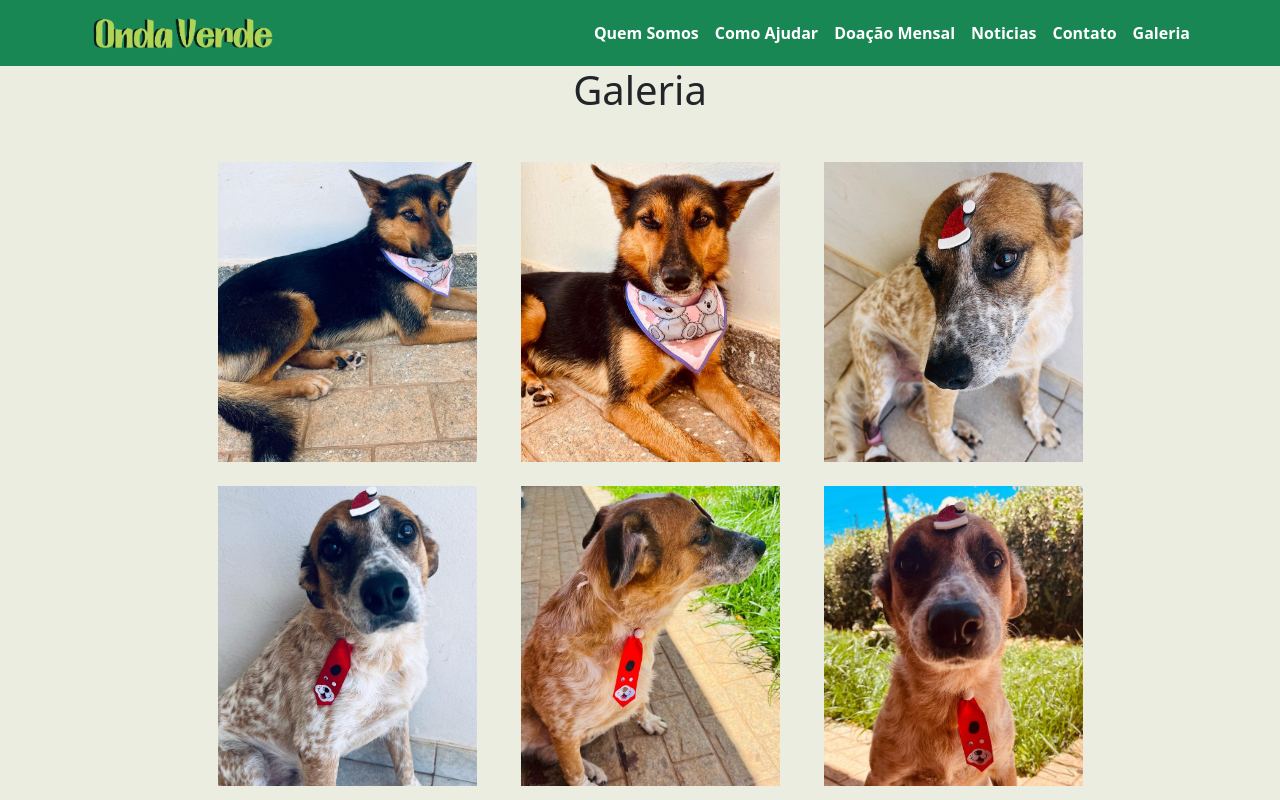
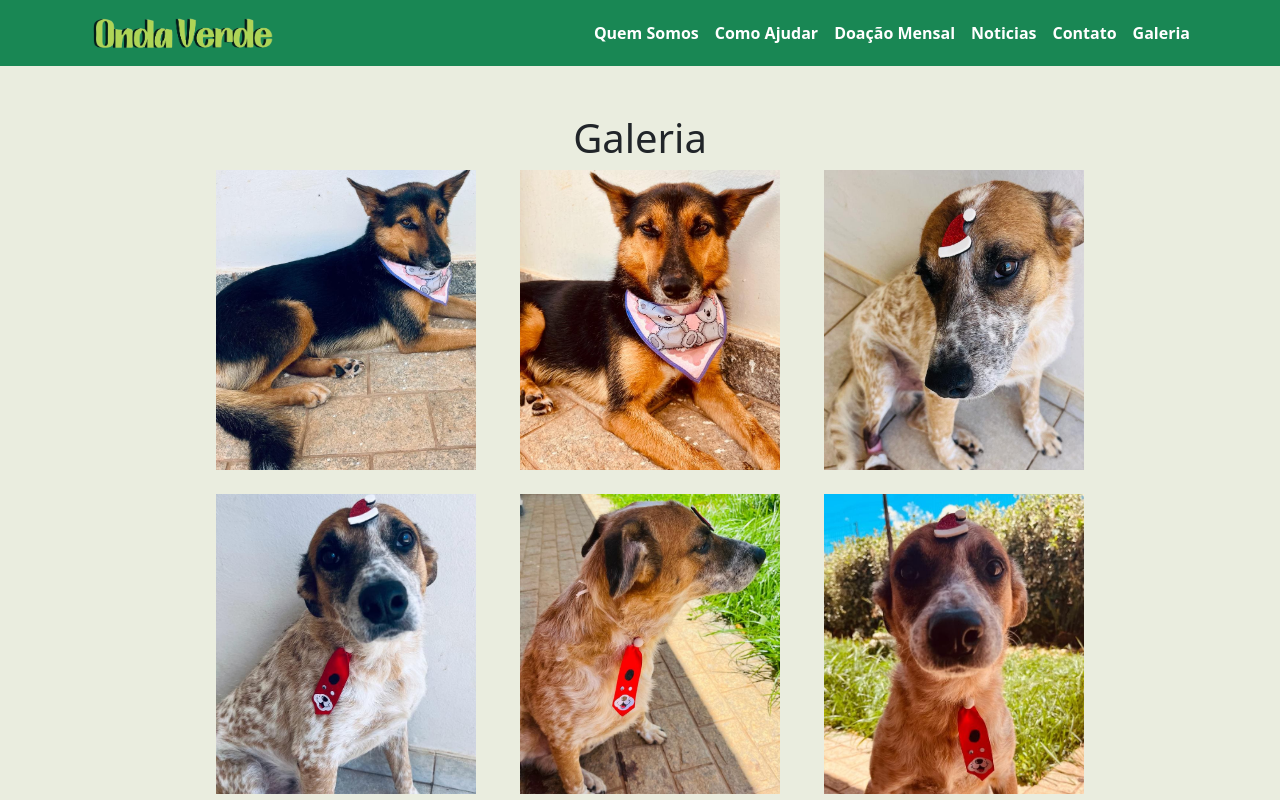
Before and after one commit to MarcelSSouza/onda-verde-guaxupe, a React (Create React App) app: page /galeria in a window 1280 px wide. Shown: the top 800 px of the page. Built offline with nearby package versions, Linux system fonts and the light colour scheme.

Commit message:
MyGallery width fix

```diff
--- a/src/App.css
+++ b/src/App.css
@@ -106,6 +106,7 @@
 
 .grid-img {
   height: 300px;
+  min-width: 280px;
   object-fit: cover;
   object-position: 20px 0px;
 }
--- a/src/MyGallery.jsx
+++ b/src/MyGallery.jsx
@@ -17,11 +17,11 @@ import gridImg13 from "./assets/grid-img-13.jpeg"
 function MyGallery() {
   return (
     <>
-      <div className='container'>
+      <div className='container my-5'>
 
         <h1>Galeria</h1>
 
-        <div className="d-flex flex-wrap gap-4 justify-content-center my-5">
+        <div className="d-flex flex-wrap gap-4 justify-content-center">
           <img src={gridImg1} className='col-3 grid-img' alt="" />
           <img src={gridImg2} className='col-3 grid-img' alt="" />
           <img src={gridImg3} className='col-3 grid-img' alt="" />
```
